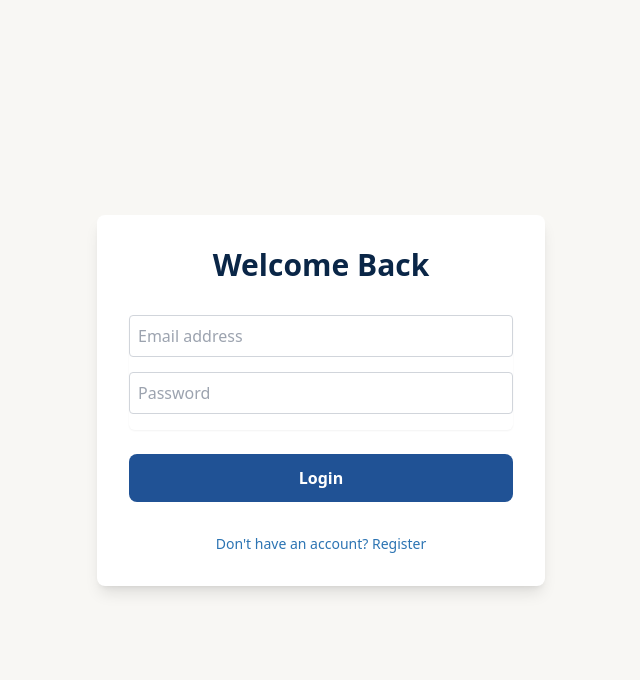
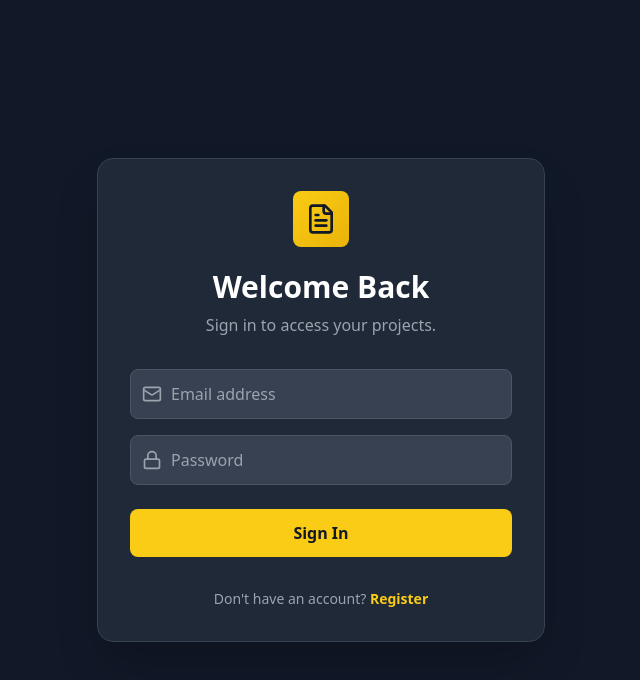
Before and after one commit to maximunsai/Resume-craft, a Next.js app: page /login in a window 1280 px wide. Shown: the top 680 px of the page, without its empty margins (319-959 px from the left). Built offline with nearby package versions, Linux system fonts and the light colour scheme; no server answers.

Commit message:
Fixed pdf download issue

```diff
--- a/src/app/(auth)/login/page.tsx
+++ b/src/app/(auth)/login/page.tsx
@@ -1,32 +1,35 @@
-// src/app/(auth)/login/page.tsx
 'use client';
+
 import { useState } from 'react';
 import { createClient } from '@/lib/supabase/client';
 import { useRouter } from 'next/navigation';
+import { FileText, Lock, Mail } from 'lucide-react'; // Import icons for a better UI
 
 export default function LoginPage() {
     const [email, setEmail] = useState('');
     const [password, setPassword] = useState('');
     const [isRegistering, setIsRegistering] = useState(false);
     const [error, setError] = useState<string | null>(null);
+    const [loading, setLoading] = useState(false);
     const router = useRouter();
     const supabase = createClient();
 
     const handleAuth = async (e: React.FormEvent) => {
         e.preventDefault();
+        setLoading(true);
         setError(null);
 
         try {
             if (isRegistering) {
-                const { error } = await supabase.auth.signUp({ email, password });
-                if (error) throw error;
-                // Use a non-problematic string here
+                const { error: signUpError } = await supabase.auth.signUp({ email, password });
+                if (signUpError) throw signUpError;
                 alert('Registration successful! Please check your email to confirm your account.');
+                // Optional: redirect to a "check your email" page
             } else {
-                const { error } = await supabase.auth.signInWithPassword({ email, password });
-                if (error) throw error;
+                const { error: signInError } = await supabase.auth.signInWithPassword({ email, password });
+                if (signInError) throw signInError;
                 router.push('/builder');
-                router.refresh(); // Good practice to refresh router state after login
+                router.refresh();
             }
         } catch (error) {
             if (error instanceof Error) {
@@ -34,61 +37,81 @@ export default function LoginPage() {
             } else {
                 setError('An unexpected error occurred.');
             }
+        } finally {
+            setLoading(false);
         }
     };
 
-    // Using Tailwind classes for styling is better practice, but inline styles for demo
-    const inputStyle = "w-full p-2 border border-gray-300 rounded mb-4 text-[#0A2647] bg-white focus:outline-none focus:ring-2 focus:ring-[#2C74B3]";
-    const buttonStyle = "w-full p-3 bg-[#205295] text-white font-bold rounded-lg hover:bg-[#143F6B] transition-colors duration-300";
+    // Consistent dark-themed input styles
+    const inputStyles = "w-full p-3 pl-10 border border-gray-600 bg-gray-700 text-gray-200 rounded-lg focus:ring-2 focus:ring-yellow-500 focus:border-yellow-500 transition-colors";
 
     return (
-        <div className="min-h-screen flex items-center justify-center bg-[#F8F7F4]">
-            <div className="w-full max-w-md p-8 space-y-8 bg-white rounded-lg shadow-lg">
-                <div>
-                    <h1 className="text-3xl font-bold text-center text-[#0A2647]">
-                        {isRegistering ? 'Create Your Account' : 'Welcome Back'}
+        // Main container inherits dark theme from globals.css
+        <div className="min-h-screen flex items-center justify-center p-4">
+            <div className="w-full max-w-md p-8 space-y-8 bg-gray-800 rounded-2xl shadow-2xl border border-gray-700">
+                <div className="text-center">
+                    <div className="inline-block p-3 bg-gradient-to-br from-yellow-400 to-yellow-500 rounded-lg mb-4">
+                       <FileText className="w-8 h-8 text-gray-900" />
+                    </div>
+                    <h1 className="text-3xl font-poppins font-bold text-white">
+                        {isRegistering ? 'Enter the Forge' : 'Welcome Back'}
                     </h1>
+                    <p className="mt-2 text-gray-400">
+                        {isRegistering ? 'Create an account to start crafting.' : 'Sign in to access your projects.'}
+                    </p>
                 </div>
+
                 <form className="mt-8 space-y-6" onSubmit={handleAuth}>
-                    <div className="rounded-md shadow-sm -space-y-px">
-                        <div>
+                    <div className="space-y-4">
+                        <div className="relative">
+                            <Mail className="absolute left-3 top-1/2 -translate-y-1/2 w-5 h-5 text-gray-400" />
                             <input
                                 type="email"
                                 placeholder="Email address"
                                 value={email}
                                 onChange={(e) => setEmail(e.target.value)}
-                                className={inputStyle}
+                                className={inputStyles}
                                 required
                             />
                         </div>
-                        <div>
+                        <div className="relative">
+                            <Lock className="absolute left-3 top-1/2 -translate-y-1/2 w-5 h-5 text-gray-400" />
                             <input
                                 type="password"
                                 placeholder="Password"
                                 value={password}
                                 onChange={(e) => setPassword(e.target.value)}
-                                className={inputStyle}
+                                className={inputStyles}
                                 required
                             />
                         </div>
                     </div>
 
                     <div>
-                        <button type="submit" className={buttonStyle}>
-                            {isRegistering ? 'Register' : 'Login'}
+                        <button
+                            type="submit"
+                            disabled={loading}
+                            className="w-full p-3 bg-yellow-400 text-gray-900 font-bold rounded-lg hover:bg-yellow-500 transition-colors disabled:bg-gray-600 disabled:cursor-not-allowed"
+                        >
+                            {loading ? 'Processing...' : (isRegistering ? 'Create Account' : 'Sign In')}
                         </button>
                     </div>
-                    {error && <p className="text-center text-red-500 text-sm mt-2">{error}</p>}
+                    {error && <p className="text-center text-red-400 text-sm mt-2">{error}</p>}
                 </form>
+
                 <p
-                    className="mt-4 text-center text-sm text-[#2C74B3] hover:text-[#205295] cursor-pointer"
-                    onClick={() => {
-                        setIsRegistering(!isRegistering);
-                        setError(null); // Clear error on switch
-                    }}
+                    className="mt-4 text-center text-sm text-gray-400"
                 >
-                    {/* THIS IS THE CORRECTED LINE */}
-                    {isRegistering ? 'Already have an account? Login' : "Don't have an account? Register"}
+                    {isRegistering ? 'Already have an account? ' : "Don't have an account? "}
+                    <span
+                      className="font-semibold text-yellow-400 hover:text-yellow-300 cursor-pointer"
+                      onClick={() => {
+                          setIsRegistering(!isRegistering);
+                          setError(null);
+                      }}
+                    >
+                      {isRegistering ? 'Sign In' : 'Register'}
+                    </span>
                 </p>
             </div>
         </div>
--- a/src/components/pdf-templates/ExecutivePDF.tsx
+++ b/src/components/pdf-templates/ExecutivePDF.tsx
@@ -1,19 +1,23 @@
-// src/components/pdf-templates/ExecutivePDF.tsx
+// src/components/pdf-templates/ExecutivePDF.tsx - CORRECTED VERSION
 
-import { Document, Page, Text, View, StyleSheet, Font } from '@react-pdf/renderer';
+import { Document, Page, Text, View, StyleSheet, Font, Link } from '@react-pdf/renderer';
 import type { ResumeData } from '../PDFDownloader';
 
-// Register fonts
+// =================================================================
+// THE FIX IS HERE: We are explicitly registering the 'Lato' font family
+// with all the weights that our styles might use (regular, bold, and heavy for the name).
+// =================================================================
 Font.register({
-  family: 'Lato', // A clean, professional sans-serif font
+  family: 'Lato',
   fonts: [
     { src: 'https://cdn.jsdelivr.net/npm/lato-font@3.0.0/fonts/lato-regular.ttf' },
     { src: 'https://cdn.jsdelivr.net/npm/lato-font@3.0.0/fonts/lato-bold.ttf', fontWeight: 'bold' },
     { src: 'https://cdn.jsdelivr.net/npm/lato-font@3.0.0/fonts/lato-black.ttf', fontWeight: 'heavy' },
   ]
 });
+// =================================================================
 
-// Create styles
+// The styles object is correct as it uses the 'Lato' font we just registered.
 const styles = StyleSheet.create({
     page: {
         flexDirection: 'column',
@@ -21,7 +25,6 @@ const styles = StyleSheet.create({
         fontSize: 10,
         color: '#333'
     },
-    // Header section with a dark background
     header: {
         backgroundColor: '#2d3748', // Corresponds to Tailwind's gray-800
         color: 'white',
@@ -30,27 +33,23 @@ const styles = StyleSheet.create({
     },
     name: {
         fontSize: 28,
-        fontWeight: 'heavy',
+        fontWeight: 'heavy', // Using the 'black' weight we registered
         textTransform: 'uppercase',
         letterSpacing: 4,
     },
-    // Main content area
     main: {
         flexDirection: 'row',
         flex: 1,
     },
-    // Left column for contact info and skills
     leftColumn: {
         width: '33%',
         backgroundColor: '#f7fafc', // Corresponds to Tailwind's gray-100
         padding: 20,
     },
-    // Right column for summary and experience
     rightColumn: {
         width: '67%',
         padding: 20,
     },
-    // General section styling
     section: {
         marginBottom: 20,
     },
@@ -62,7 +61,6 @@ const styles = StyleSheet.create({
         letterSpacing: 1,
         marginBottom: 10,
     },
-    // Specific text styles
     contactItem: {
         fontSize: 9,
         marginBottom: 4,
@@ -100,7 +98,7 @@ const styles = StyleSheet.create({
     },
 });
 
-// Create document component
+// The main component is correct. I've added <Link> tags.
 export const ExecutivePDF = ({ data }: { data: ResumeData }) => (
   <Document author="ResumeCraft AI" title={`${data.name} Resume - Executive`}>
     <Page size="A4" style={styles.page}>
@@ -114,9 +112,9 @@ export const ExecutivePDF = ({ data }: { data: ResumeData }) => (
                 <View style={styles.section}>
                     <Text style={styles.sectionTitle}>Contact</Text>
                     <Text style={styles.contactItem}>{data.phone}</Text>
-                    <Text style={styles.contactItem}>{data.email}</Text>
-                    <Text style={styles.contactItem}>{data.linkedin}</Text>
-                    <Text style={styles.contactItem}>{data.github}</Text>
+                    <Link src={`mailto:${data.email}`} style={styles.contactItem}>{data.email}</Link>
+                    <Link src={data.linkedin} style={styles.contactItem}>{data.linkedin}</Link>
+                    <Link src={data.github} style={styles.contactItem}>{data.github}</Link>
                 </View>
                 <View style={styles.section}>
                     <Text style={styles.sectionTitle}>Technical Skills</Text>
```
Also changed, not shown: src/components/LandingPageClient.tsx (+0 -14 lines), src/components/PDFDownloader.tsx (+42 -53 lines).
